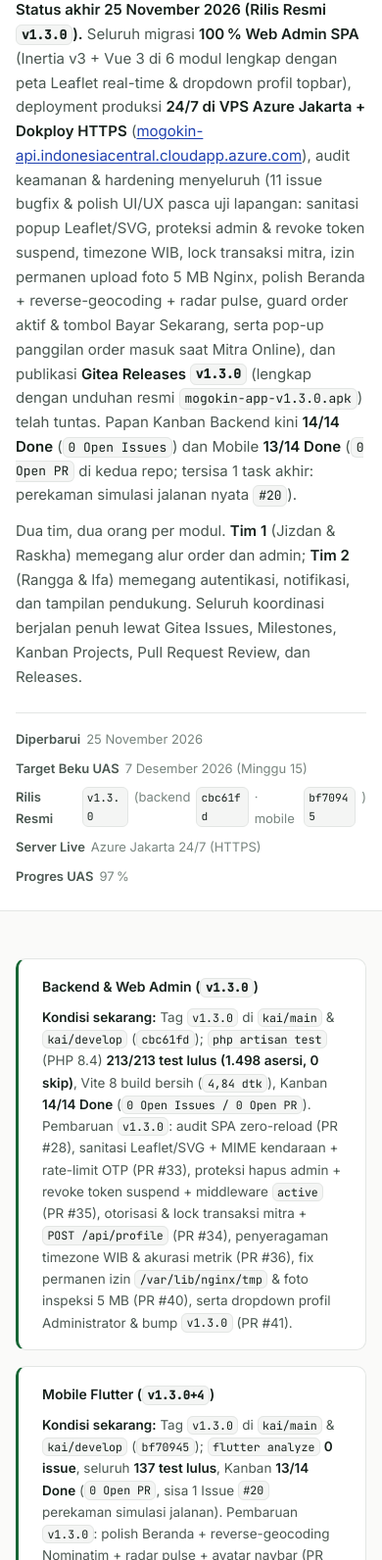
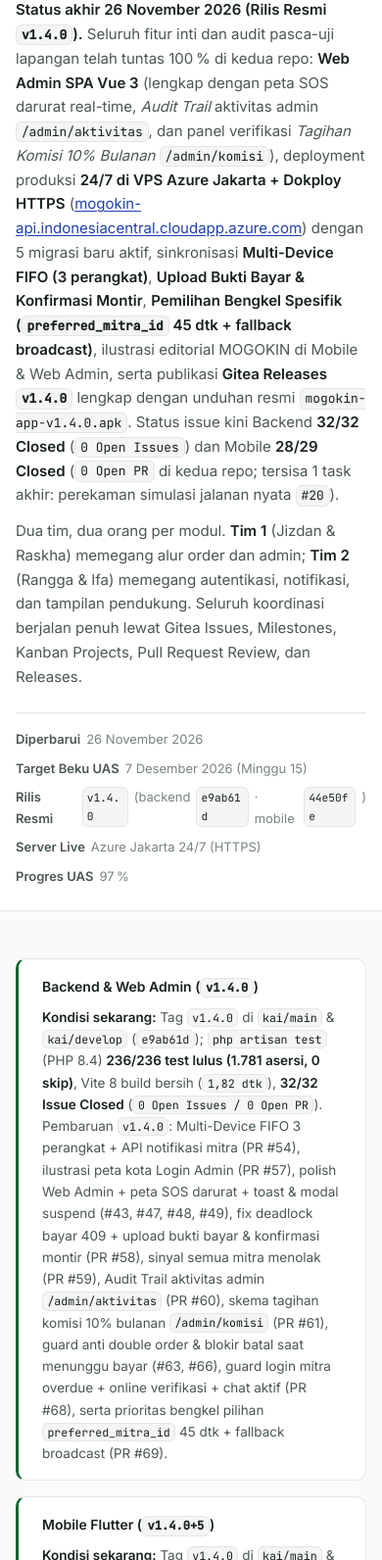
Before and after one commit to UnnamedPeople-Chin/mogokin-timeline, a plain HTML site: page index.html in a window 390 px wide. Shown: the part 124-1716 px from the top of the page at 98% size. Drawn offline with Linux system fonts and the light colour scheme.

Commit message:
docs(timeline): perbarui progres ke rilis resmi v1.4.0 (Backend 32/32, Mobile 28/29)

```diff
--- a/index.html
+++ b/index.html
@@ -625,17 +625,17 @@
 <body>
 <div class="wrap">
   <header class="band">
-  <p class="eyebrow">PBL-202601-07 · MOGOKIN · Rilis v1.3.0 Menuju UAS</p>
+  <p class="eyebrow">PBL-202601-07 · MOGOKIN · Rilis v1.4.0 Menuju UAS</p>
   <h1>Porsi Kerja &amp; Timeline UAS</h1>
 
-  <p class="lede"><b>Status akhir 25 November 2026 (Rilis Resmi <code>v1.3.0</code>).</b> Seluruh migrasi <b>100&thinsp;% Web Admin SPA</b> (Inertia v3 + Vue 3 di 6 modul lengkap dengan peta Leaflet real-time &amp; dropdown profil topbar), deployment produksi <b>24/7 di VPS Azure Jakarta + Dokploy HTTPS</b> (<a href="https://mogokin-api.indonesiacentral.cloudapp.azure.com/admin/login" target="_blank" rel="noopener">mogokin-api.indonesiacentral.cloudapp.azure.com</a>), audit keamanan &amp; hardening menyeluruh (11 issue bugfix &amp; polish UI/UX pasca uji lapangan: sanitasi popup Leaflet/SVG, proteksi admin &amp; revoke token suspend, timezone WIB, lock transaksi mitra, izin permanen upload foto 5&nbsp;MB Nginx, polish Beranda + reverse-geocoding + radar pulse, guard order aktif &amp; tombol Bayar Sekarang, serta pop-up panggilan order masuk saat Mitra Online), dan publikasi <b>Gitea Releases <code>v1.3.0</code></b> (lengkap dengan unduhan resmi <code>mogokin-app-v1.3.0.apk</code>) telah tuntas. Papan Kanban Backend kini <b>14/14 Done</b> (<code>0 Open Issues</code>) dan Mobile <b>13/14 Done</b> (<code>0 Open PR</code> di kedua repo; tersisa 1 task akhir: perekaman simulasi jalanan nyata <code>#20</code>).</p>
+  <p class="lede"><b>Status akhir 26 November 2026 (Rilis Resmi <code>v1.4.0</code>).</b> Seluruh fitur inti dan audit pasca-uji lapangan telah tuntas 100&thinsp;% di kedua repo: <b>Web Admin SPA Vue 3</b> (lengkap dengan peta SOS darurat real-time, <i>Audit Trail</i> aktivitas admin <code>/admin/aktivitas</code>, dan panel verifikasi <i>Tagihan Komisi 10% Bulanan</i> <code>/admin/komisi</code>), deployment produksi <b>24/7 di VPS Azure Jakarta + Dokploy HTTPS</b> (<a href="https://mogokin-api.indonesiacentral.cloudapp.azure.com/admin/login" target="_blank" rel="noopener">mogokin-api.indonesiacentral.cloudapp.azure.com</a>) dengan 5 migrasi baru aktif, sinkronisasi <b>Multi-Device FIFO (3 perangkat)</b>, <b>Upload Bukti Bayar &amp; Konfirmasi Montir</b>, <b>Pemilihan Bengkel Spesifik (<code>preferred_mitra_id</code> 45 dtk + fallback broadcast)</b>, ilustrasi editorial MOGOKIN di Mobile &amp; Web Admin, serta publikasi <b>Gitea Releases <code>v1.4.0</code></b> lengkap dengan unduhan resmi <code>mogokin-app-v1.4.0.apk</code>. Status issue kini Backend <b>32/32 Closed</b> (<code>0 Open Issues</code>) dan Mobile <b>28/29 Closed</b> (<code>0 Open PR</code> di kedua repo; tersisa 1 task akhir: perekaman simulasi jalanan nyata <code>#20</code>).</p>
 
   <p class="lede">Dua tim, dua orang per modul. <b>Tim 1</b> (Jizdan &amp; Raskha) memegang alur order dan admin; <b>Tim 2</b> (Rangga &amp; Ifa) memegang autentikasi, notifikasi, dan tampilan pendukung. Seluruh koordinasi berjalan penuh lewat Gitea Issues, Milestones, Kanban Projects, Pull Request Review, dan Releases.</p>
 
   <div class="stamp">
-    <span><b>Diperbarui</b> 25 November 2026</span>
+    <span><b>Diperbarui</b> 26 November 2026</span>
     <span><b>Target Beku UAS</b> 7 Desember 2026 (Minggu 15)</span>
-    <span><b>Rilis Resmi</b> <code>v1.3.0</code> (backend <code>cbc61fd</code> &middot; mobile <code>bf70945</code>)</span>
+    <span><b>Rilis Resmi</b> <code>v1.4.0</code> (backend <code>e9ab61d</code> &middot; mobile <code>44e50fe</code>)</span>
     <span><b>Server Live</b> Azure Jakarta 24/7 (HTTPS)</span>
     <span><b>Progres UAS</b> 97&thinsp;%</span>
   </div>
@@ -643,16 +643,16 @@
 
   <div class="grid2" style="margin-top:0">
     <div class="card ok">
-      <h3>Backend &amp; Web Admin (<code>v1.3.0</code>)</h3>
-      <p><b>Kondisi sekarang:</b> Tag <code>v1.3.0</code> di <code>kai/main</code> &amp; <code>kai/develop</code> (<code>cbc61fd</code>); <code>php artisan test</code> (PHP 8.4) <b>213/213 test lulus (1.498 asersi, 0 skip)</b>, Vite 8 build bersih (<code>4,84 dtk</code>), Kanban <b>14/14 Done</b> (<code>0 Open Issues / 0 Open PR</code>). Pembaruan <code>v1.3.0</code>: audit SPA zero-reload (PR #28), sanitasi Leaflet/SVG + MIME kendaraan + rate-limit OTP (PR #33), proteksi hapus admin + revoke token suspend + middleware <code>active</code> (PR #35), otorisasi &amp; lock transaksi mitra + <code>POST /api/profile</code> (PR #34), penyeragaman timezone WIB &amp; akurasi metrik (PR #36), fix permanen izin <code>/var/lib/nginx/tmp</code> &amp; foto inspeksi 5&nbsp;MB (PR #40), serta dropdown profil Administrator &amp; bump <code>v1.3.0</code> (PR #41).</p>
+      <h3>Backend &amp; Web Admin (<code>v1.4.0</code>)</h3>
+      <p><b>Kondisi sekarang:</b> Tag <code>v1.4.0</code> di <code>kai/main</code> &amp; <code>kai/develop</code> (<code>e9ab61d</code>); <code>php artisan test</code> (PHP 8.4) <b>236/236 test lulus (1.781 asersi, 0 skip)</b>, Vite 8 build bersih (<code>1,82 dtk</code>), <b>32/32 Issue Closed</b> (<code>0 Open Issues / 0 Open PR</code>). Pembaruan <code>v1.4.0</code>: Multi-Device FIFO 3 perangkat + API notifikasi mitra (PR #54), ilustrasi peta kota Login Admin (PR #57), polish Web Admin + peta SOS darurat + toast &amp; modal suspend (#43, #47, #48, #49), fix deadlock bayar 409 + upload bukti bayar &amp; konfirmasi montir (PR #58), sinyal semua mitra menolak (PR #59), Audit Trail aktivitas admin <code>/admin/aktivitas</code> (PR #60), skema tagihan komisi 10% bulanan <code>/admin/komisi</code> (PR #61), guard anti double order &amp; blokir batal saat menunggu bayar (#63, #66), guard login mitra overdue + online verifikasi + chat aktif (PR #68), serta prioritas bengkel pilihan <code>preferred_mitra_id</code> 45 dtk + fallback broadcast (PR #69).</p>
     </div>
     <div class="card ok">
-      <h3>Mobile Flutter (<code>v1.3.0+4</code>)</h3>
-      <p><b>Kondisi sekarang:</b> Tag <code>v1.3.0</code> di <code>kai/main</code> &amp; <code>kai/develop</code> (<code>bf70945</code>); <code>flutter analyze</code> <b>0 issue</b>, seluruh <b>137 test lulus</b>, Kanban <b>13/14 Done</b> (<code>0 Open PR</code>, sisa 1 Issue <code>#20</code> perekaman simulasi jalanan). Pembaruan <code>v1.3.0</code>: polish Beranda + reverse-geocoding Nominatim + radar pulse + avatar navbar (PR #30), alur pilih bengkel detail sheet + guard bengkel tutup + sync batal 5 detik (PR #31), fix upload foto kendaraan/profil multipart (PR #36), fix deadlock status tiba + subtotal live + cleanup GPS (PR #37), perbaikan polling tracking &amp; riwayat (PR #38), hardening lifecycle auth &amp; role guard (PR #39), guard order aktif &amp; tombol Bayar Sekarang (PR #42), serta pop-up panggilan order masuk Mitra Online + bump <code>1.3.0+4</code> (PR #43).</p>
+      <h3>Mobile Flutter (<code>v1.4.0+5</code>)</h3>
+      <p><b>Kondisi sekarang:</b> Tag <code>v1.4.0</code> di <code>kai/main</code> &amp; <code>kai/develop</code> (<code>44e50fe</code>); <code>flutter analyze</code> <b>0 issue</b>, seluruh <b>167+ test lulus</b>, <b>28/29 Issue Closed</b> (<code>0 Open PR</code>, sisa 1 Issue <code>#20</code> perekaman simulasi jalanan). Pembaruan <code>v1.4.0</code>: Dashboard Mitra + lonceng notifikasi + sync multi-device (PR #55), penyeragaman Login Mitra + audit placeholder (PR #59), fix layar sempit + cache Beranda (PR #61), filter Pendapatan 90%/10% + Jam Operasional &amp; FAQ Mitra (PR #62), 5 ilustrasi editorial FLORA AI (PR #63), anti-loop 409 + upload bukti bayar &amp; konfirmasi montir (PR #64), layar penolakan &amp; timeout pencarian (PR #65), fix pencarian bengkel + bocor chat mock + reset Back (PR #66), auto-offline logout + hapus double pop-up + copywriting (PR #67), kartu &amp; layar Tagihan Fee 10% Bulanan <code>/mitra/commissions</code> (PR #68), sinkron <code>preferred_mitra_id</code> (PR #69), serta bump <code>1.4.0+5</code> (PR #70).</p>
     </div>
     <div class="card ok">
-      <h3>Server Produksi 24/7 &amp; APK <code>v1.3.0</code></h3>
-      <p><b>Live di Azure Jakarta:</b> Stack Docker Compose (PostgreSQL 16 + PHP 8.4 + Nginx + Supervisor) dikelola via Dokploy + SSL Let's Encrypt pada <code>https://mogokin-api.indonesiacentral.cloudapp.azure.com</code> sudah live di <b><code>v1.3.0</code></b> (deploy <code>22 dtk</code>, <code>0</code> console error, <code>0</code> HTTP 4xx/5xx, dropdown <i>Admin MOGOKIN</i> &amp; upload multipart 5&nbsp;MB aktif). APK resmi <code>mogokin-app-v1.3.0.apk</code> (<code>20,68 MB</code>, <code>arm64</code>, MD5 <code>131cdee6</code>) telah diterbitkan dan dapat diunduh langsung di Gitea Releases Mobile <code>v1.3.0</code>.</p>
+      <h3>Server Produksi 24/7 &amp; APK <code>v1.4.0</code></h3>
+      <p><b>Live di Azure Jakarta:</b> Stack Docker Compose (PostgreSQL 16 + PHP 8.4 + Nginx + Supervisor) dikelola via Dokploy + SSL Let's Encrypt pada <code>https://mogokin-api.indonesiacentral.cloudapp.azure.com</code> sudah live di <b><code>v1.4.0</code></b> (5 migrasi baru lulus otomatis di Batch <code>[2]</code>, <code>/api</code> v1.4.0, <code>/admin/login</code> + ilustrasi peta kota, <code>/admin/aktivitas</code>, dan <code>/admin/komisi</code> aktif). APK resmi <code>mogokin-app-v1.4.0.apk</code> (<code>22,31 MB</code>, <code>arm64</code>, MD5 <code>f10e42bd</code>) telah diterbitkan dan dapat diunduh langsung di Gitea Releases Mobile <code>v1.4.0</code>.</p>
     </div>
   </div>
 
@@ -665,12 +665,12 @@
       <table>
         <thead><tr><th>Repo</th><th>Jizdan</th><th>Raskha</th><th>Rangga</th><th>Ifa</th></tr></thead>
         <tbody>
-          <tr><td class="item"><code>mogokin_backend</code></td><td>78</td><td>53</td><td>25</td><td>25</td></tr>
-          <tr><td class="item"><code>mogokin_app</code></td><td>133</td><td>33</td><td>22</td><td>22</td></tr>
+          <tr><td class="item"><code>mogokin_backend</code></td><td>81</td><td>58</td><td>29</td><td>25</td></tr>
+          <tr><td class="item"><code>mogokin_app</code></td><td>133</td><td>39</td><td>28</td><td>22</td></tr>
         </tbody>
       </table>
     </div>
-    <p style="margin:8px 0 0" class="note">Hitungan <code>git shortlog -sne develop</code> per repo pada rilis <code>v1.3.0</code> (25 Nov 2026). Nama <b>Jizdan</b> di backend menggabungkan commit lokal &amp; merge Gitea di email yang sama. Nama <b>Raskha</b> tampil sebagai <i>Nazriel Farras Khairiya</i> / <code>nzrlfrrs</code> di dua email (<code>nazrielfrs@</code> dan <code>raskha.33425120@</code>). <b>Ifa</b> tampil di dua akun Gitea (<code>faizah27</code> dan <code>faizahmuf</code>) yang merupakan orang yang sama.</p>
+    <p style="margin:8px 0 0" class="note">Hitungan <code>git shortlog -sne develop</code> per repo pada rilis <code>v1.4.0</code> (26 Nov 2026). Nama <b>Jizdan</b> di backend menggabungkan commit lokal &amp; merge Gitea di email yang sama. Nama <b>Raskha</b> tampil sebagai <i>Nazriel Farras Khairiya</i> / <code>nzrlfrrs</code> di dua email (<code>nazrielfrs@</code> dan <code>raskha.33425120@</code>). <b>Ifa</b> tampil di dua akun Gitea (<code>faizah27</code> dan <code>faizahmuf</code>) yang merupakan orang yang sama.</p>
   </div>
   <div class="table-scroll">
     <table>
@@ -725,13 +725,13 @@
     </ul>
   </div>
 
-  <h2><span class="num">02</span>Progres 7 Modul RPP (Menuju UAS &middot; v1.3.0)</h2>
-  <p class="sub">Nomor dan urutan mengikuti tabel <b>Modul Aplikasi (Modules)</b> di <code>RPP MOGOKIN - Final.docx</code> halaman 3. Pada rilis <code>v1.3.0</code> (25 November 2026), seluruh lapisan Backend, Web Admin 100&thinsp;% SPA Vue 3, audit keamanan &amp; hardening uji lapangan, deployment produksi Azure 24/7, dan fitur inti Mobile telah tuntas. Hanya 1 sel (<b>M3 Mobile</b>) yang masih dipertahankan pada status sebagian hingga dokumentasi perekaman simulasi jalanan nyata (<code>#20</code>) selesai sebelum beku fitur Minggu 15.</p>
+  <h2><span class="num">02</span>Progres 7 Modul RPP (Menuju UAS &middot; v1.4.0)</h2>
+  <p class="sub">Nomor dan urutan mengikuti tabel <b>Modul Aplikasi (Modules)</b> di <code>RPP MOGOKIN - Final.docx</code> halaman 3. Pada rilis <code>v1.4.0</code> (26 November 2026), seluruh lapisan Backend, Web Admin 100&thinsp;% SPA Vue 3 (+ Audit Trail &amp; Tagihan Komisi 10%), deployment produksi Azure 24/7, audit keamanan &amp; hardening multi-device, bukti bayar &amp; konfirmasi montir, prioritas bengkel pilihan, dan seluruh fitur Mobile telah tuntas (<code>0 Open Coding Issues</code>). Hanya 1 sel (<b>M3 Mobile</b>) yang masih dipertahankan pada status sebagian hingga dokumentasi perekaman simulasi jalanan nyata (<code>#20</code>) selesai sebelum beku fitur Minggu 15.</p>
 
   <div class="progress">
     <div class="progress-head">
       <div>
-        <span class="progress-cap">Progress keseluruhan proyek (Rilis v1.3.0 Menuju UAS)</span>
+        <span class="progress-cap">Progress keseluruhan proyek (Rilis v1.4.0 Menuju UAS)</span>
         <span class="progress-num">97<small>&thinsp;%</small></span>
       </div>
       <div class="progress-tally">
@@ -745,7 +745,7 @@
       <i class="d" style="width:94.7%"></i>
       <i class="p" style="width:2.6%"></i>
     </div>
-    <p>Dihitung per sel: 7 modul &times; 3 lapisan (backend, mobile, admin) = <b>21 sel</b>, dua di antaranya tidak berlaku, jadi <b>19 sel</b> dinilai. Persen tiap modul = (sel selesai + &frac12; sel sebagian) &divide; sel berlaku. Capaian fungsional rilis <code>v1.3.0</code> kini <b>(18 + 1 &times; 0,5) &divide; 19 = 97&thinsp;%</b> (naik dari 84&thinsp;% saat UTS); skor konservatif murni tuntas <b>18 &divide; 19 = 95&thinsp;%</b>.</p>
+    <p>Dihitung per sel: 7 modul &times; 3 lapisan (backend, mobile, admin) = <b>21 sel</b>, dua di antaranya tidak berlaku, jadi <b>19 sel</b> dinilai. Persen tiap modul = (sel selesai + &frac12; sel sebagian) &divide; sel berlaku. Capaian fungsional rilis <code>v1.4.0</code> kini <b>(18 + 1 &times; 0,5) &divide; 19 = 97&thinsp;%</b> (naik dari 84&thinsp;% saat UTS); skor konservatif murni tuntas <b>18 &divide; 19 = 95&thinsp;%</b>.</p>
   </div>
 
 <div class="legend">
@@ -758,7 +758,7 @@
   <div class="table-scroll">
     <table>
       <thead>
-        <tr><th>Modul</th><th>PJ</th><th>Backend</th><th>Mobile</th><th>Admin</th><th>Progress</th><th>Status v1.3.0 &amp; Sisa Menuju UAS</th></tr>
+        <tr><th>Modul</th><th>PJ</th><th>Backend</th><th>Mobile</th><th>Admin</th><th>Progress</th><th>Status v1.4.0 &amp; Sisa Menuju UAS</th></tr>
       </thead>
       <tbody>
         <tr>
@@ -829,7 +829,7 @@
   </div>
 
   <div class="callout done">
-    <p><strong>Status Rilis v1.3.0 (25 November): Progres fungsional 97&thinsp;% (Konservatif 95&thinsp;%).</strong> Seluruh 14/14 task Backend (<b>213/213 PHPUnit lulus, 1.498 asersi</b>, live 24/7 Azure <code>v1.3.0</code>) dan 13/14 task Mobile (<code>v1.3.0+4</code>, <code>flutter analyze</code> 0 issue, <b>137 test lulus</b>, APK resmi di Gitea Releases) telah tuntas. Fokus tersisa menuju UAS (14 Desember) tinggal 1 task terakhir: eksekusi &amp; perekaman video simulasi real-time di jalanan (Issue <code>#20</code>).</p>
+    <p><strong>Status Rilis v1.4.0 (26 November): Progres fungsional 97&thinsp;% (Konservatif 95&thinsp;%).</strong> Seluruh 32/32 issue Backend (<b>236/236 PHPUnit lulus, 1.781 asersi</b>, live 24/7 Azure <code>v1.4.0</code> dengan 5 migrasi baru aktif) dan 28/29 issue Mobile (<code>v1.4.0+5</code>, <code>flutter analyze</code> 0 issue, <b>167+ test lulus</b>, APK resmi di Gitea Releases) telah tuntas (<code>0 Open Coding Issues</code>). Fokus tersisa menuju UAS (14 Desember) tinggal 1 task terakhir: eksekusi &amp; perekaman video simulasi real-time di jalanan (Issue <code>#20</code>).</p>
   </div>
 
   <h2><span class="num">03</span>Timeline Pengembangan</h2>
@@ -1039,6 +1039,16 @@
         <li><b>Rilis Resmi <code>v1.3.0</code> &amp; Deploy Live Azure:</b> Backend <code>v1.3.0</code> (<code>cbc61fd</code>) live di Azure Jakarta (deploy Dokploy 22 dtk, <code>0</code> error) dan dirilis di Gitea Releases; Mobile <code>v1.3.0</code> (<code>bf70945</code>) dirilis lengkap dengan unduhan resmi <code>mogokin-app-v1.3.0.apk</code> (20,68 MB, <code>arm64</code>, MD5 <code>131cdee6</code>).</li>
       </ul>
     </li>
+
+    <li class="key">
+      <span class="when">Multi-Device, Tagihan Komisi 10%, Bukti Bayar, Audit Trail, Bengkel Pilihan &amp; Rilis Resmi <code>v1.4.0</code> (26 November)</span>
+      <span class="what">Penuntasan penuh 20+ issue fitur bisnis, ilustrasi editorial, audit keamanan alur end-to-end, sinkronisasi Figma, deploy Azure <code>v1.4.0</code>, dan rilis APK <code>v1.4.0+5</code> (0 open coding issues).</span>
+      <ul>
+        <li><b>Backend Bisnis, Audit &amp; Hardening Keamanan (PR #54, #57, #58, #59, #60, #61, #68, #69 + #43, #47, #48, #49, #63, #66):</b> Rangga menambahkan login Multi-Device FIFO 3 perangkat + API notifikasi mitra (PR #54), fix deadlock bayar 409 + upload bukti bayar &amp; konfirmasi montir (PR #58), sinyal penolakan semua mitra (PR #59), serta prioritas bengkel pilihan <code>preferred_mitra_id</code> 45 dtk + fallback broadcast (PR #69). Raskha menambahkan ilustrasi Login Admin (PR #57), <i>Audit Trail</i> <code>/admin/aktivitas</code> (PR #60), skema <i>Tagihan Fee Platform 10% Bulanan</i> <code>/admin/komisi</code> (PR #61), serta guard login mitra overdue + verifikasi Online + chat order aktif (PR #68). Jizdan menuntaskan polish Web Admin SPA (peta SOS darurat real-time + Refresh Peta, badge verifikasi, toast stack, modal suspend, label status log; #43, #47, #48, #49) serta guard anti double active order &amp; blokir pembatalan mitra saat <code>menunggu_pembayaran</code> (#63, #66). Total <b>236/236 PHPUnit lulus (1.781 asersi)</b>, <b>32/32 Issue Backend Closed</b>.</li>
+        <li><b>Mobile Polish, Komisi 10%, Bukti Bayar &amp; Sinkron Bengkel Pilihan (PR #55, #59, #61&ndash;#70):</b> Rangga menyamakan Dashboard Mitra + lonceng notifikasi + multi-device sync (PR #55), Login Mitra + audit placeholder (PR #59), anti-loop 409 + upload bukti bayar &amp; konfirmasi montir (PR #64), layar penolakan/timeout pencarian (PR #65), fix pencarian bengkel + bocor chat mock + reset Back (PR #66), dan sinkron <code>preferred_mitra_id</code> (PR #69). Raskha memperbaiki skala layar sempit &amp; cache Beranda (PR #61), filter Pendapatan 90%/10% + Jam Operasional &amp; FAQ Mitra (PR #62), 5 ilustrasi editorial MOGOKIN (PR #63), auto-offline logout + hapus double pop-up + copywriting (PR #67), kartu &amp; layar Tagihan Komisi <code>/mitra/commissions</code> (PR #68), serta bump <code>1.4.0+5</code> (PR #70). Total <code>flutter analyze</code> <b>0 issue</b> &amp; <b>167+ test lulus</b>, <b>28/29 Issue Mobile Closed</b> (<code>0 Open Coding Issues</code>).</li>
+        <li><b>Sinkronisasi Figma &amp; Rilis Resmi <code>v1.4.0</code> Live Azure:</b> Seluruh 3 halaman desain Figma (<i>User</i>, <i>Mitra</i>, <i>Dashboard admin</i>) diselaraskan dengan UI &amp; ilustrasi terbaru. Backend <code>v1.4.0</code> (<code>e9ab61d</code>) live 24/7 di Azure Jakarta (5 migrasi baru lulus otomatis di Batch <code>[2]</code>); Mobile <code>v1.4.0+5</code> (<code>44e50fe</code>) dirilis di Gitea Releases lengkap dengan unduhan resmi <code>mogokin-app-v1.4.0.apk</code> (22,31 MB, <code>arm64</code>, MD5 <code>f10e42bd</code>).</li>
+      </ul>
+    </li>
   </ol>
 </div>
 
```
